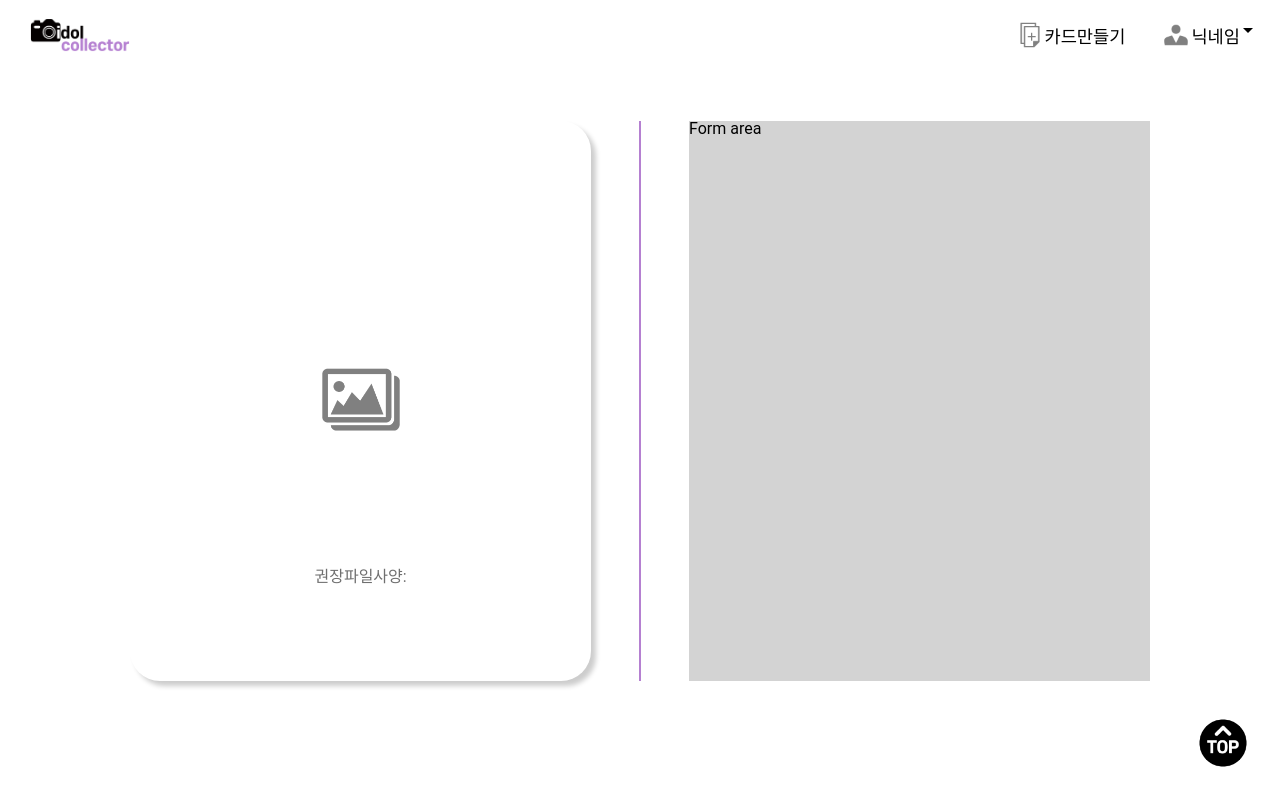
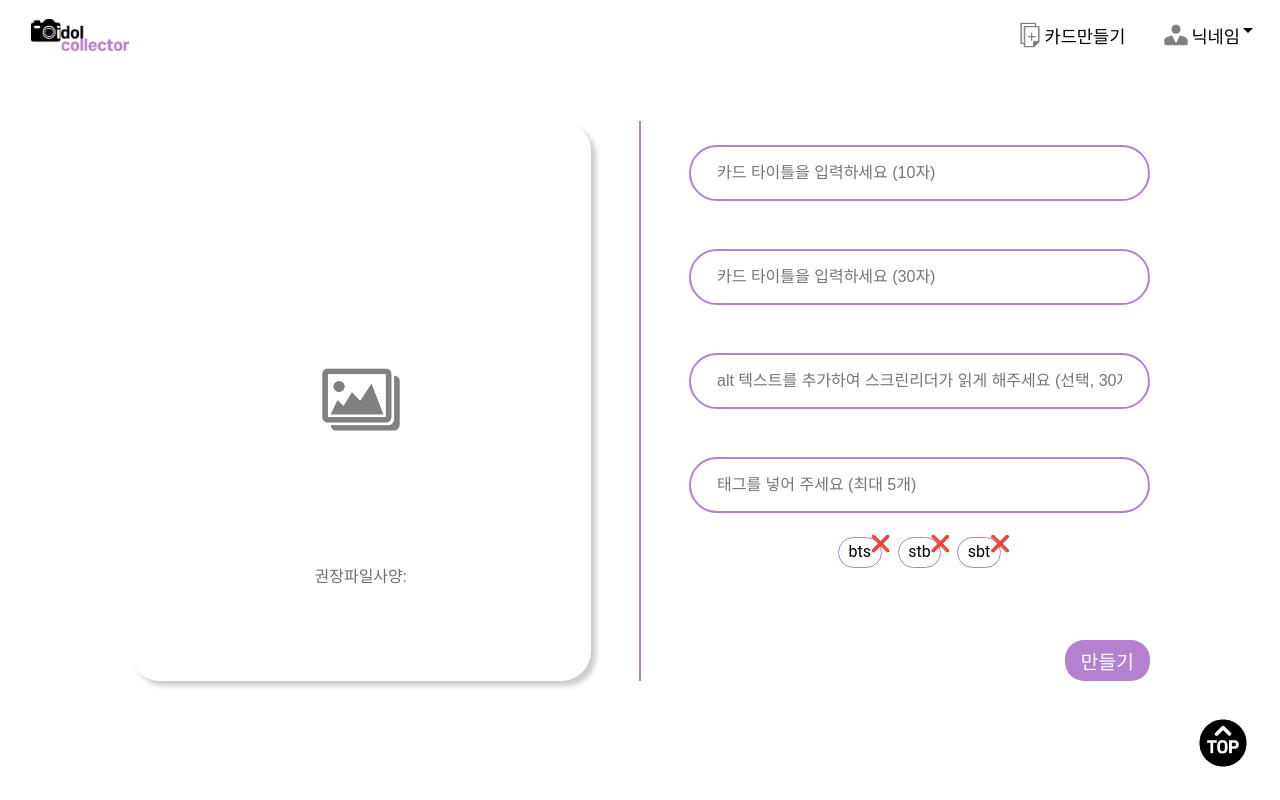
Before and after one commit to totw5701/Idol-collector, a React (Create React App) app in the folder client/: page /create in a window 1280 px wide. Built offline with nearby package versions, Linux system fonts and the light colour scheme.

Commit message:
Add: Create 페이지 디자인 완성

```diff
--- a/client/src/containers/CreateContainer.jsx
+++ b/client/src/containers/CreateContainer.jsx
@@ -7,10 +7,10 @@ function UploadContainer() {
     photo: [],
     photoPreview: null,
   });
+  const [tag, setTag] = useState(['bts', 'stb', 'sbt']);
 
-  const handleDeletePhoto = e => {
+  const handleDeletePhoto = () => {
     setIsSelected(false);
-    console.log(selectedPhoto);
   };
 
   const handleSelectPhoto = e => {
@@ -51,7 +51,34 @@ function UploadContainer() {
         )}
       </UploadLeft>
       <CenterLine />
-      <UploadRight>Form area</UploadRight>
+      <UploadRight>
+        <InputField>
+          <input type="text" placeholder="카드 타이틀을 입력하세요 (10자)" />
+        </InputField>
+        <InputField>
+          <input type="text" placeholder="카드 타이틀을 입력하세요 (30자)" />
+        </InputField>
+        <InputField>
+          <input
+            type="text"
+            placeholder="alt 텍스트를 추가하여 스크린리더가 읽게 해주세요 (선택, 30자)"
+          />
+        </InputField>
+        <InputField>
+          <input type="text" placeholder="태그를 넣어 주세요 (최대 5개)" />
+        </InputField>
+        {tag && (
+          <TagField>
+            {tag.map(cur => (
+              <h3>
+                <span>❌</span>
+                {cur}
+              </h3>
+            ))}
+          </TagField>
+        )}
+        <CreateBtn>만들기</CreateBtn>
+      </UploadRight>
     </UploadWrap>
   );
 }
@@ -67,6 +94,8 @@ const UploadWrap = styled.div`
   justify-content: center;
 `;
 
+/////////////////
+// 업로드 왼쪽 영역
 const UploadLeft = styled.div`
   width: 40%;
   height: 100%;
@@ -105,17 +134,21 @@ const PhotoHolder = styled.div`
   }
 `;
 
-const CenterLine = styled.div`
-  width: 2px;
-  height: 100%;
-  background: #b580d1;
-  margin: auto 3rem;
-`;
+const SelectImgLabel = styled.label`
+  position: absolute;
+  left: 50%;
+  top: 50%;
+  transform: translate(-50%, -50%);
 
-const UploadRight = styled.div`
-  width: 40%;
-  height: 100%;
-  background: lightgrey;
+  &:hover {
+    cursor: pointer;
+    opacity: 0.8;
+  }
+
+  img {
+    height: 4rem;
+    width: 5rem;
+  }
 `;
 
 const DeleteBtn = styled.div`
@@ -139,19 +172,81 @@ const DeleteBtn = styled.div`
   }
 `;
 
-const SelectImgLabel = styled.label`
+const CenterLine = styled.div`
+  width: 2px;
+  height: 100%;
+  background: #b580d1;
+  margin: auto 3rem;
+`;
+
+/////////////////
+// 업로드 오른쪽 영역
+const UploadRight = styled.div`
+  position: relative;
+  display: flex;
+  flex-direction: column;
+  align-items: center;
+
+  width: 40%;
+  height: 100%;
+`;
+
+const InputField = styled.div`
+  width: 100%;
+  border: 2px solid #b580d1;
+  padding: 1rem 1.5rem;
+  border-radius: 2rem;
+  margin: 1.5rem auto;
+
+  input {
+    width: 100%;
+    font-size: 1rem;
+    border: none;
+    background: none;
+
+    &:focus {
+      outline: none;
+    }
+  }
+`;
+
+const TagField = styled.div`
+  display: flex;
+
+  h3 {
+    position: relative;
+    padding: 0.4rem 0.6rem;
+    border: 1px solid #b580d1;
+    border-radius: 1rem;
+    margin: auto 0.5rem;
+
+    span {
+      cursor: pointer;
+      position: absolute;
+      right: -10px;
+      top: -2px;
+    }
+  }
+`;
+
+const CreateBtn = styled.button`
   position: absolute;
-  left: 50%;
-  top: 50%;
-  transform: translate(-50%, -50%);
+  right: 0;
+  bottom: 0;
+  border: none;
+  border-radius: 1.2rem;
+
+  font-size: 1.2rem;
+  padding: 0.4rem 1rem;
+  color: #fff;
+  background: #b580d1;
 
   &:hover {
     cursor: pointer;
     opacity: 0.8;
   }
+`;
 
-  img {
-    height: 4rem;
-    width: 5rem;
-  }
-`;
+// 참고한 사이트
+// https://codeat21.com/react-image-upload-and-preview/
+// https://chooworld.com/2021/05/26/react%EC%97%90%EC%84%9C-%ED%8C%8C%EC%9D%BC%EC%98%AC%EB%A6%AC%EA%B8%B0-%EA%B8%B0%EB%8A%A5-%EA%B5%AC%ED%98%84-2021-04-16-%EA%B8%88/
```
